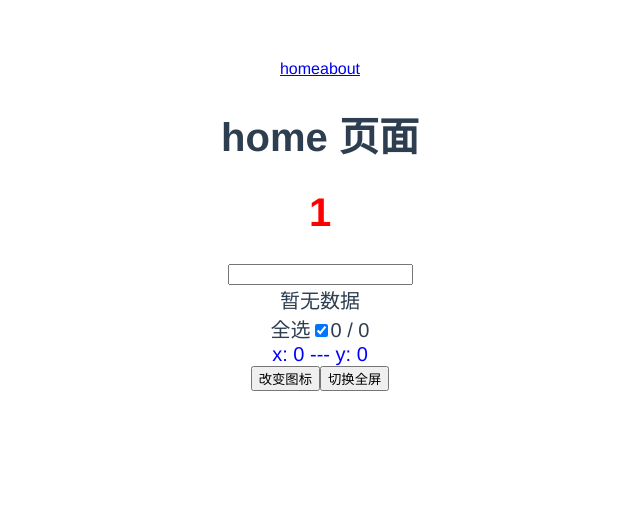
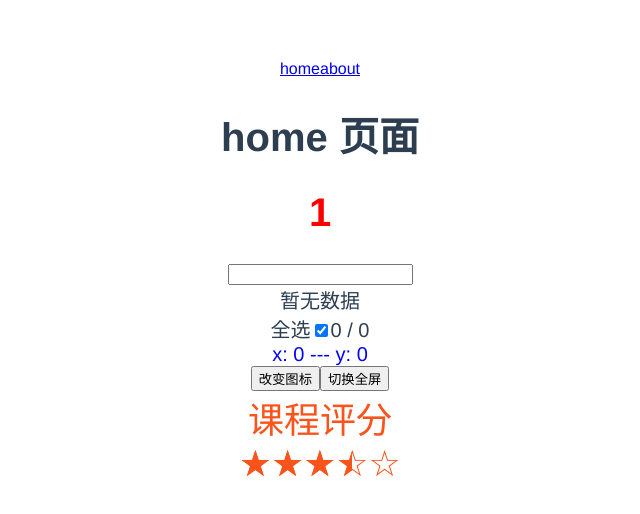
Before and after one commit to pgsz/Vue3-learn, a Vue app in the folder peng-admin/: page /#/ in a window 1280 px wide. Shown: the top 514 px of the page, without its empty margins (320-960 px from the left). Built offline with nearby package versions, Linux system fonts and the light colour scheme.

Commit message:
add props and emit

```diff
--- /dev/null
+++ b/peng-admin/src/components/Rate.vue
@@ -0,0 +1,75 @@
+<template>
+  <div class="rate-wrap" :style="fontStyle">
+    <div><slot></slot></div>
+    <div class="rate" @mouseout="mouseOut">
+      <span @mouseover="mouseOver(i)" v-for="i in 5" :key="i">☆</span>
+      <span class="hollow" :style="fontWidth">
+        <span @click="onRate(i)" @mouseover="mouseOver(i)" v-for="i in 5" :key="i">★</span>
+      </span>
+    </div>
+  </div>
+</template>
+
+<script setup>
+import { defineProps, defineEmits, computed, ref } from 'vue'
+
+let props = defineProps({
+  // value: Number,
+  modelValue: Number,
+  theme: { type: String, default: 'orange' },
+})
+
+// let rate = computed(() => '★★★★★☆☆☆☆☆'.slice(5 - props.value, 10 - props.value))
+
+const themeObj = {
+  black: '#000',
+  white: '#fff',
+  red: '#f5222d',
+  orange: '#fa541c',
+}
+
+const fontStyle = computed(() => {
+  return `color: ${themeObj[props.theme]}`
+})
+
+let width = ref(props.modelValue)
+
+function mouseOver(i) {
+  width.value = i
+}
+
+function mouseOut() {
+  width.value = props.modelValue
+}
+
+const fontWidth = computed(() => `width : ${(width.value / 5) * 100}%`)
+
+// 定义 emits
+// let emits = defineEmits(['update-rate'])
+let emits = defineEmits(['update:modelValue'])
+
+function onRate(i) {
+  // emits('update-rate', i)
+  emits('update:modelValue', i)
+}
+</script>
+
+<style scoped>
+.rate-wrap {
+  font-size: 36px;
+}
+.rate {
+  position: relative;
+  display: inline-block;
+  overflow: hidden;
+}
+.rate > span.hollow {
+  position: absolute;
+  top: 0;
+  left: 0;
+  width: 0;
+  display: inline-block;
+  overflow: hidden;
+  text-align: left;
+}
+</style>
--- a/peng-admin/src/pages/home.vue
+++ b/peng-admin/src/pages/home.vue
@@ -2,10 +2,21 @@
   <div class="home">
     <h1>home 页面</h1>
     <Todolist></Todolist>
+    <!-- <Rate :value="score" @update-rate="updateRate"></Rate> -->
+    <Rate v-model="score">课程评分</Rate>
   </div>
 </template>
 <script setup>
 import Todolist from '../components/Todolist.vue'
+import Rate from '../components/Rate.vue'
+
+import { ref } from 'vue'
+
+let score = ref(3.5)
+
+// function updateRate(i) {
+//   score.value = i
+// }
 </script>
 <style scoped>
 .home {
```
